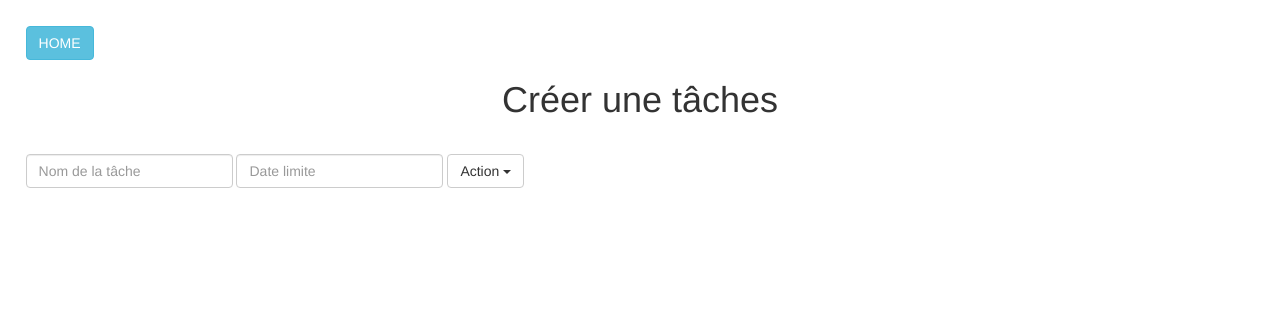
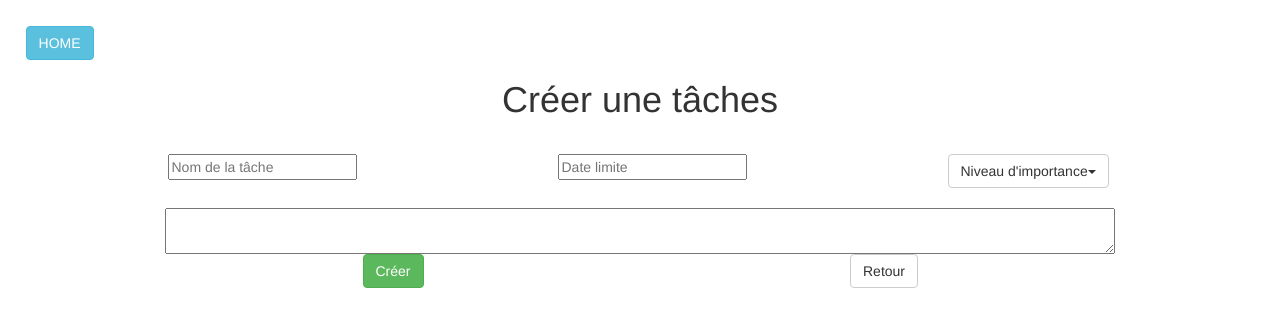
Before and after one commit to Alexandremahieu/exam, a plain HTML site: page index-03.html in a window 1280 px wide. Drawn offline with nearby package versions, Linux system fonts and the light colour scheme.

Commit message:
ajout et modification index-03.html index-04.html

```diff
--- a/index-03.html
+++ b/index-03.html
@@ -5,28 +5,42 @@
     <title>Créer une tâches</title>
     <link rel="stylesheet" type="text/css" href="css/main.css">
     <link rel="stylesheet" type="text/css" href="bower_components/bootstrap/dist/css/bootstrap.min.css">
+    <script src="https://ajax.googleapis.com/ajax/libs/jquery/3.1.1/jquery.min.js"></script>
+    <script src="https://maxcdn.bootstrapcdn.com/bootstrap/3.3.7/js/bootstrap.min.js"></script>
 </head>
 <body>
     <button class="btn btn-info" href="" type="button" name="button">HOME</button>
-
     <h1>Créer une tâches</h1>
 
-    <form class="form-inline">
-        <div class="form-group">
-            <input placeholder="Nom de la tâche" type="text" class="form-control">
+    <section class="container">
+        <form class="" action="index.html" method="post">
+            <div class="row">
+                <div class="col-md-offset-1 col-md-3">
+                    <input placeholder="Nom de la tâche" type="text">
                 </div>
-        <div class="form-group">
-            <input placeholder="Date limite" type="text" class="form-control">
+                <div class="col-md-offset-1 col-md-3">
+                    <input placeholder="Date limite" type="text">
                 </div>
-        <div class="btn-group">
-            <button type="button" date-toggle="dropdown" class="btn btn-default dropdown-toggle">Action <span class="caret"></span></button>
+                <div class="col-md-offset-1 col-md-3">
+                    <button type="button" date-toggle="dropdown" class="btn btn-default dropdown-toggle">Niveau d'importance<span class="caret"></span></button>
                     <ul class="dropdown-menu" role="menu">
-                <li><a href="#">Niveau 01</a></li>
-                <li><a href="#">Niveau 02</a></li>
-                <li><a href="#">Niveau 02</a></li>
-                <li><a href="#">Niveau 04</a></li>
+                        <li><a>Niveau 01</a></li>
+                        <li><a>Niveau 02</a></li>
+                        <li><a>Niveau 02</a></li>
+                        <li><a>Niveau 04</a></li>
                     </ul>
                 </div>
+            </div>
+            <textarea name="name" class="col-md-offset-1 col-md-10"></textarea>
+            <div class="row">
+                <div class="col-md-offset-3 col-md-3">
+                    <button class="btn btn-success" href="" type="button" name="button">Créer</button>
+                </div>
+                <div class="col-md-offset-2 col-md-3">
+                    <button class="btn btn-default" href="" type="button" name="button">Retour</button>
+                </div>
+            </div>
         </form>
+    </section>
 </body>
 </html>
```
Also changed, not shown: index-04.html (+51 -0 lines). Lines whose indentation alone changed are shown as unchanged.
